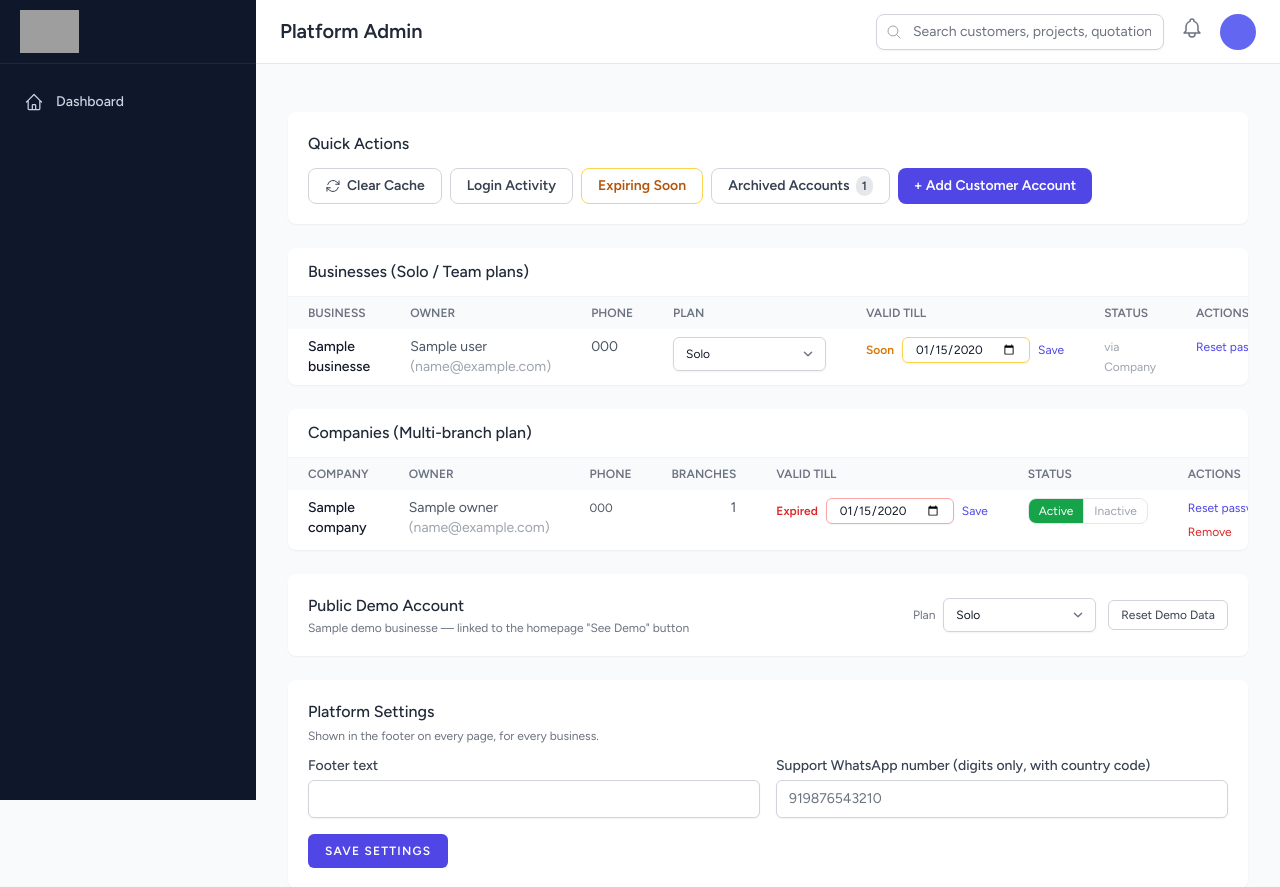
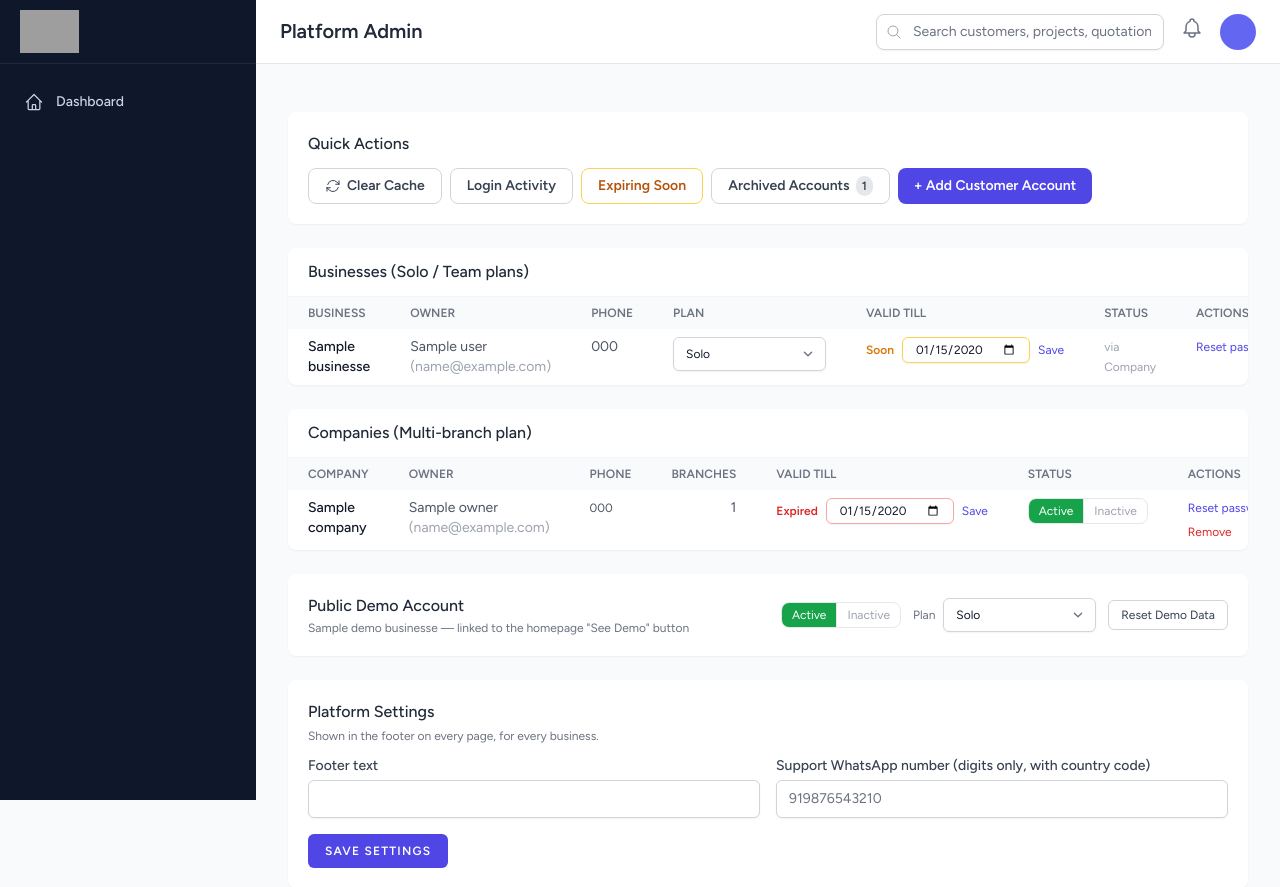
Before and after one commit to rajendravairagi1/MyWebAPP, a Laravel app: template businessflow/resources/views/admin/index.blade.php in a window 1280 px wide. Shown: the top 887 px of the page. Run offline with Laravel 12, Linux system fonts and the light colour scheme; the template is opened without the code that fills it: most values are stand-ins (such as "Sample title", 1, 10 or a date in 2020); data that the repository does not hold is empty; style sheets or scripts are compiled from the project's sources; grey boxes are pictures that could not be loaded.

Commit message:
Add Active/Inactive toggle to the Public Demo Account card
Reuses the existing per-business status route/middleware (already
enforced by EnsureSubscriptionActive) instead of adding new logic —
setting it to Inactive now blocks the demo login from reaching the
dashboard, so the demo account can be kept switched off until it's
actually needed for a prospect.

Co-Authored-By: Claude Sonnet 5 <noreply@anthropic.com>
Claude-Session: https://claude.ai/code/session_01DfvewR3UKMzYN1hzubSryR

```diff
--- a/businessflow/resources/views/admin/index.blade.php
+++ b/businessflow/resources/views/admin/index.blade.php
@@ -305,6 +305,31 @@
                 </div>
                 @if ($demoBusiness)
                     <div class="flex items-center gap-3 shrink-0">
+                        {{-- Two separate forms — see the note on the same pattern in the
+                             Businesses table above (the double-submit guard drops a
+                             disabled button's value, so a shared form can't work). --}}
+                        <div class="inline-flex rounded-lg border border-gray-200 dark:border-slate-600 overflow-hidden text-xs">
+                            <form method="POST" action="{{ route('admin.businesses.status', $demoBusiness) }}">
+                                @csrf
+                                @method('PUT')
+                                <input type="hidden" name="status" value="active">
+                                <button type="submit" @class([
+                                    'px-2.5 py-1 transition',
+                                    'bg-green-600 text-white' => $demoBusiness->status !== 'inactive',
+                                    'text-gray-400 dark:text-slate-500 hover:bg-gray-100 dark:hover:bg-slate-700' => $demoBusiness->status === 'inactive',
+                                ])>{{ __('Active') }}</button>
+                            </form>
+                            <form method="POST" action="{{ route('admin.businesses.status', $demoBusiness) }}">
+                                @csrf
+                                @method('PUT')
+                                <input type="hidden" name="status" value="inactive">
+                                <button type="submit" @class([
+                                    'px-2.5 py-1 border-l border-gray-200 dark:border-slate-600 transition',
+                                    'bg-gray-500 text-white' => $demoBusiness->status === 'inactive',
+                                    'text-gray-400 dark:text-slate-500 hover:bg-gray-100 dark:hover:bg-slate-700' => $demoBusiness->status !== 'inactive',
+                                ])>{{ __('Inactive') }}</button>
+                            </form>
+                        </div>
                         <form method="POST" action="{{ route('admin.businesses.plan', $demoBusiness) }}" class="inline-flex items-center gap-2">
                             @csrf
                             @method('PUT')
```
